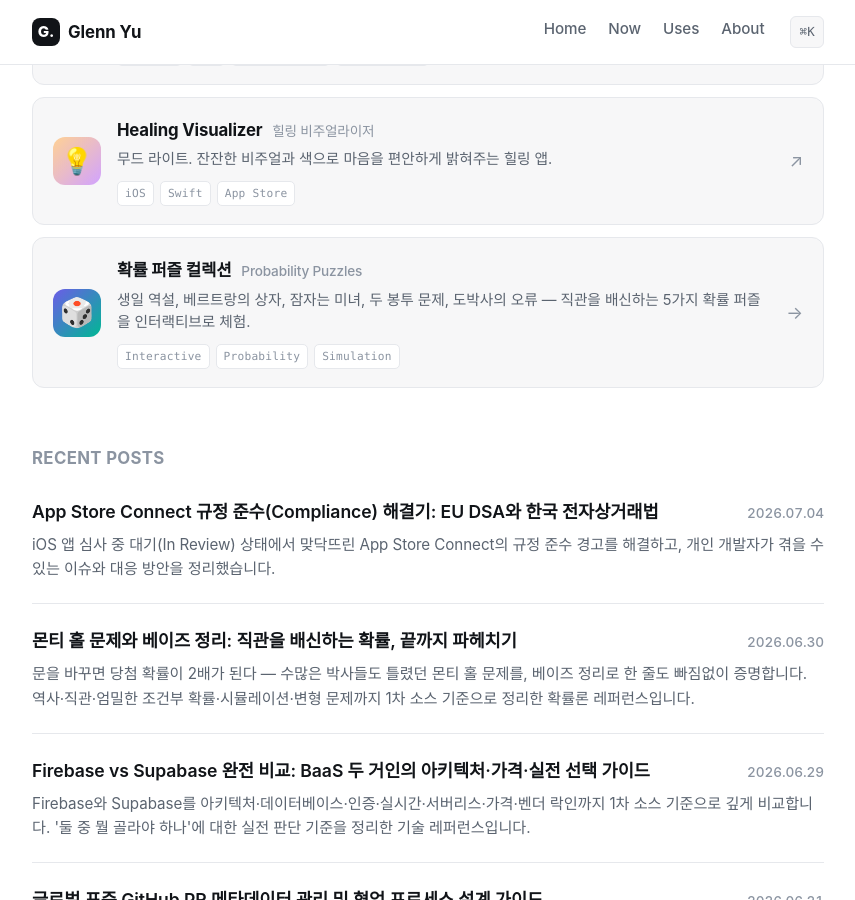
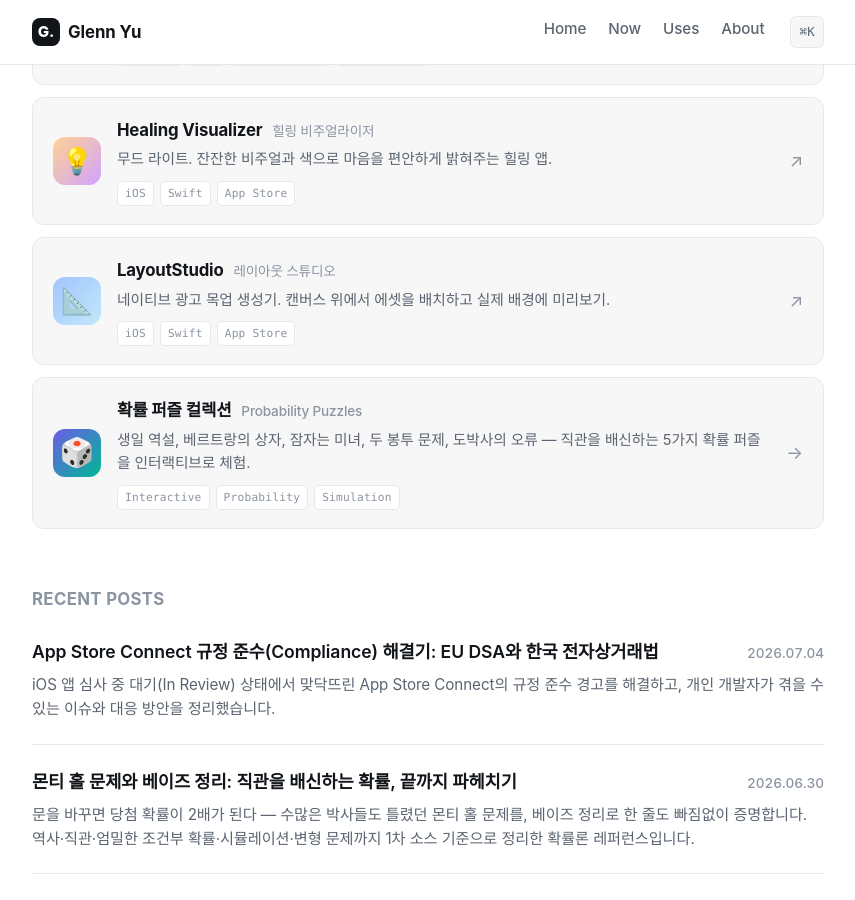
Before and after one commit to glenn-yu/glenn-yu.github.io, a Jekyll site: the page built from index.html, in a window 1280 px wide and 900 px high, scrolled down 765 px. Shown: the whole window, without its empty margins (212-1067 px from the left). Built offline with Jekyll 4.4.1, drawn with Linux system fonts in a browser that asks for light colours; some web fonts are replaced; the list of posts is cut into pages by our own code.

Commit message:
feat: add LayoutStudio App Store card
Co-Authored-By: Claude Opus 4.8 (1M context) <noreply@anthropic.com>

```diff
--- a/index.html
+++ b/index.html
@@ -59,6 +59,19 @@ layout: default
     </span>
     <span class="project-arrow">↗</span>
   </a>
+  <a class="project-card" href="https://apps.apple.com/kr/app/id6791456061" target="_blank" rel="noopener">
+    <span class="project-icon" style="display:flex;align-items:center;justify-content:center;width:48px;height:48px;font-size:26px;background:linear-gradient(135deg,#a1c4fd,#c2e9fb);border-radius:12px;">📐</span>
+    <span class="project-body">
+      <span class="project-title">LayoutStudio <small>레이아웃 스튜디오</small></span>
+      <span class="project-desc">네이티브 광고 목업 생성기. 캔버스 위에서 에셋을 배치하고 실제 배경에 미리보기.</span>
+      <span class="project-meta">
+        <span class="project-tag">iOS</span>
+        <span class="project-tag">Swift</span>
+        <span class="project-tag">App Store</span>
+      </span>
+    </span>
+    <span class="project-arrow">↗</span>
+  </a>
   <a class="project-card" href="{{ '/probability-puzzles/' | relative_url }}">
     <span class="project-icon" style="display:flex;align-items:center;justify-content:center;width:48px;height:48px;font-size:28px;background:linear-gradient(135deg,#6c5ce7,#00b894);border-radius:12px;">🎲</span>
     <span class="project-body">
```
